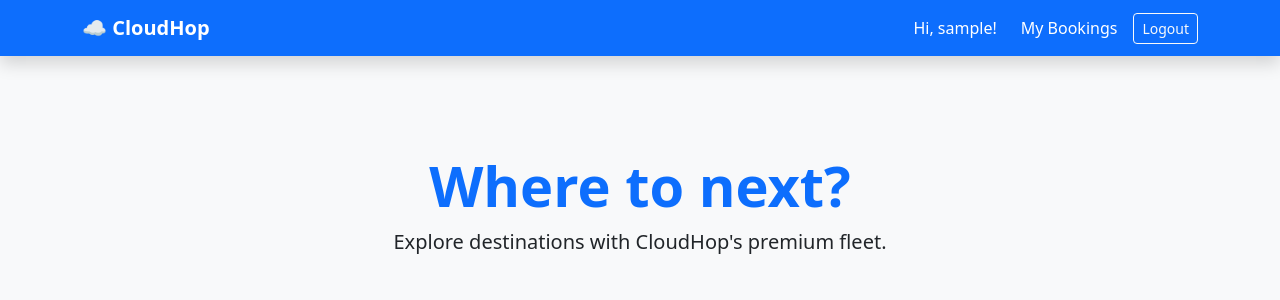
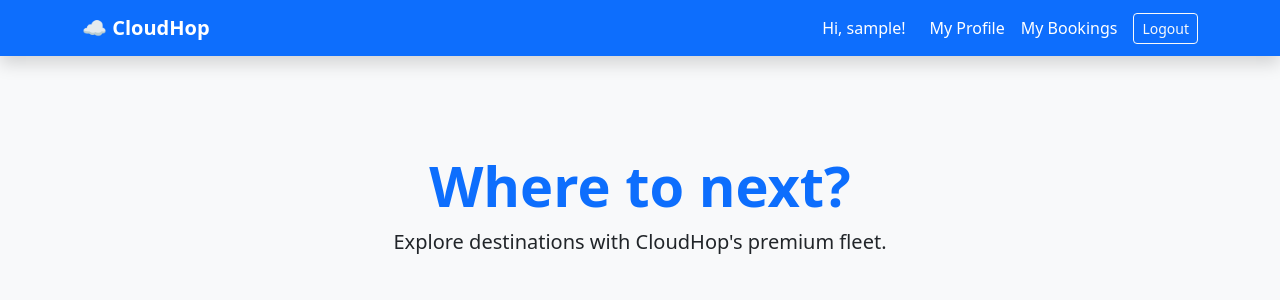
Before and after one commit to Saikou813/CloudHop, a Django app: page / in a window 1280 px wide. Shown: the top 300 px of the page. Run offline with Django 4.2, Linux system fonts and the light colour scheme; the visitor is signed in with stand-in values (Sample User, id 1); data that the repository does not hold is empty.

Commit message:
Added My Profile link to navbar

```diff
--- a/templates/flights/base.html
+++ b/templates/flights/base.html
@@ -25,6 +25,7 @@
                     {% if user.is_authenticated %}
                         <!-- Reflecting Login State -->
                         <span class="nav-link text-white me-2">Hi, {{ user.username }}!</span>
+                        <a class="nav-item nav-link text-white" href="{% url 'profile' %}">My Profile</a>
                         <a class="nav-item nav-link text-white" href="{% url 'my_bookings' %}">My Bookings</a>
 
                         <!-- Secure POST Logout -->
```
